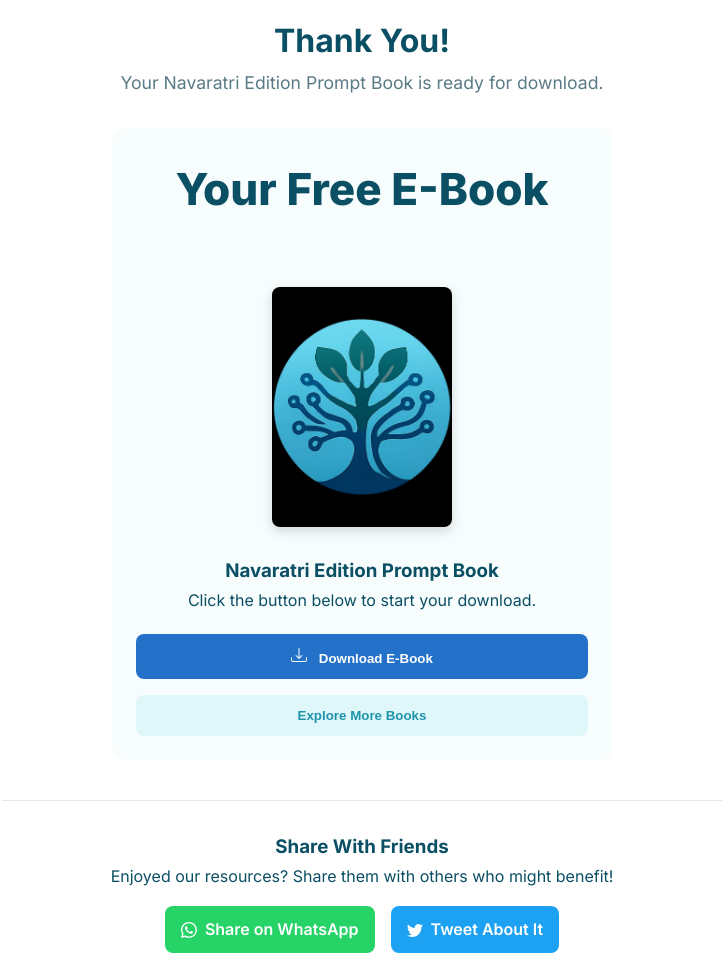
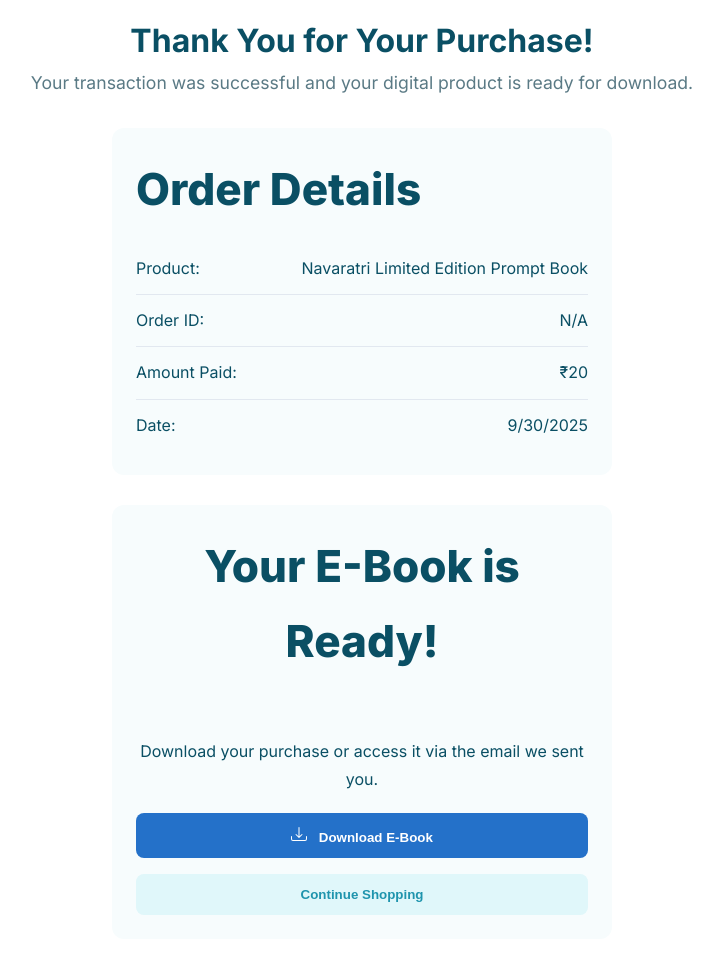
Before and after one commit to Shauryap001/kalpvruksh-2nd, a plain HTML site: page thankyou.html in a window 1280 px wide. Shown: the part 240-1196 px from the top of the page, without its empty margins (278-1001 px from the left). Drawn offline with Linux system fonts and the light colour scheme.

Commit message:
Update thankyou.html

```diff
--- a/thankyou.html
+++ b/thankyou.html
@@ -3,7 +3,7 @@
 <head>
     <meta charset="UTF-8" />
     <meta name="viewport" content="width=device-width, initial-scale=1.0, maximum-scale=1.0, user-scalable=no" />
-    <title>Thank You for Downloading | Kalpvruksh AI</title>
+    <title>Thank You for Your Purchase | Kalpvruksh AI</title>
     <link rel="stylesheet" href="style.css" />
     <link rel="preconnect" href="https://fonts.googleapis.com" />
     <link rel="preconnect" href="https://fonts.gstatic.com" crossorigin />
@@ -114,6 +114,34 @@
             margin-right: 8px;
         }
 
+        /* Order details styling */
+        .order-details {
+            margin: 30px auto;
+            max-width: 500px;
+            background-color: #f7fcfd;
+            padding: 24px;
+            border-radius: 12px;
+            text-align: left;
+        }
+
+        .order-detail-item {
+            display: flex;
+            justify-content: space-between;
+            padding: 12px 0;
+            border-bottom: 1px solid var(--border-color);
+        }
+
+        .order-detail-item:last-child {
+            border-bottom: none;
+        }
+
+        /* Support section styling */
+        .support-section {
+            margin-top: 50px;
+            padding-top: 30px;
+            border-top: 1px solid var(--border-color);
+        }
+
         @media (max-width: 600px) {
             .thank-you-container {
                 padding: 30px 20px;
@@ -182,16 +210,35 @@
     <main>
         <div class="container thank-you-container">
             <div class="success-icon">✓</div>
-            <h1>Thank You!</h1>
+            <h1>Thank You for Your Purchase!</h1>
             <p style="font-size: 1.1rem; color: var(--secondary-color); margin-bottom: 24px;">
-                Your Navaratri Edition Prompt Book is ready for download.
+                Your transaction was successful and your digital product is ready for download.
             </p>
 
+            <!-- Add order details section from the new code -->
+            <div class="order-details">
+                <h2 style="margin-bottom: 16px;">Order Details</h2>
+                <div class="order-detail-item">
+                    <span>Product:</span>
+                    <span id="purchased-product-name">Book Name</span>
+                </div>
+                <div class="order-detail-item">
+                    <span>Order ID:</span>
+                    <span id="order-id">ORD12345</span>
+                </div>
+                <div class="order-detail-item">
+                    <span>Amount Paid:</span>
+                    <span id="amount-paid">₹XX</span>
+                </div>
+                <div class="order-detail-item">
+                    <span>Date:</span>
+                    <span id="purchase-date">XX-XX-XXXX</span>
+                </div>
+            </div>
+
             <div class="download-section">
-                <h2>Your Free E-Book</h2>
-                <img src="WhatsApp Image 2025-08-20 at 18.09.23_47dfe0a0.jpg" alt="Navaratri Edition Prompt Book Cover" class="book-image">
-                <h3>Navaratri Edition Prompt Book</h3>
-                <p style="margin-bottom: 20px;">Click the button below to start your download.</p>
+                <h2>Your E-Book is Ready!</h2>
+                <p style="margin-bottom: 20px;">Download your purchase or access it via the email we sent you.</p>
 
                 <div class="download-buttons">
                     <button class="cta-button primary" id="download-book-btn">
@@ -202,10 +249,11 @@
                         Download E-Book
                     </button>
                     <button class="cta-button secondary" onclick="window.location.href='ebook-store.html'">
-                        Explore More Books
+                        Continue Shopping
                     </button>
                 </div>
 
+                <!-- Keep the download progress element -->
                 <div class="download-progress" id="download-progress">
                     <p>Downloading... <span id="progress-percent">0%</span></p>
                     <div class="progress-bar">
@@ -214,6 +262,16 @@
                 </div>
             </div>
 
+            <!-- Add support section from the new code -->
+            <div class="support-section">
+                <h3 style="margin-bottom: 12px;">Need Help?</h3>
+                <p>
+                    If you have any questions about your purchase or need assistance,
+                    please <a href="#" style="color: var(--primary-button-bg);">contact our support team</a>.
+                </p>
+            </div>
+
+            <!-- Keep the share section from the existing code -->
             <div class="share-section">
                 <h3>Share With Friends</h3>
                 <p>Enjoyed our resources? Share them with others who might benefit!</p>
@@ -281,7 +339,49 @@
 
     <script>
         document.addEventListener('DOMContentLoaded', function() {
-            // Setup download button to download the specific PDF file
+            // Get URL parameters
+            const urlParams = new URLSearchParams(window.location.search);
+            const orderId = urlParams.get('order_id');
+            const bookId = urlParams.get('book_id');
+
+            // Get purchase info from localStorage
+            const purchaseInfo = JSON.parse(localStorage.getItem('purchasedBook')) || {};
+
+            // Book data - would come from server in a real app
+            const books = [
+                {
+                    id: 1,
+                    title: "Navaratri Limited Edition Prompt Book",
+                    price: 20,
+                    pdfPath: "Navaratri-Limited-Edition-prompt-book_compressed.pdf" // Fixed spacing issue
+                },
+                {
+                    id: 2,
+                    title: "AI for Indian Businesses",
+                    price: 299,
+                    pdfPath: "AI-for-Indian-Businesses.pdf"
+                },
+                {
+                    id: 3,
+                    title: "Sales Automation Playbook",
+                    price: 249,
+                    pdfPath: "Sales-Automation-Playbook.pdf"
+                }
+            ];
+
+            // Find the purchased book
+            const purchasedBook = books.find(book => book.id == bookId) || books[0];
+
+            // Update page with order details
+            document.getElementById('purchased-product-name').textContent = purchasedBook.title;
+            document.getElementById('order-id').textContent = orderId || 'N/A';
+            document.getElementById('amount-paid').textContent = `₹${purchasedBook.price}`;
+
+            // Set current date
+            const now = new Date();
+            document.getElementById('purchase-date').textContent = now.toLocaleDateString();
+
+            // Set up download button - Fixed to always download the specific file
             document.getElementById('download-book-btn').addEventListener('click', function() {
                 // Show download progress
                 const progressElement = document.getElementById('download-progress');
@@ -301,7 +401,40 @@
                         clearInterval(interval);
 
                         // After "download completes", trigger actual download
-                        downloadPDF();
+                        // Always use the exact filename with the space preserved
+                        const pdfToDownload = "Navaratri-Limited-Edition-prompt-book_compressed .pdf";
+
+                        console.log("Downloading PDF:", pdfToDownload);
+
+                        // Try to download the file with direct approach
+                        try {
+                            // Create a download link with the exact filename
+                            const link = document.createElement('a');
+                            link.href = pdfToDownload;
+                            link.download = pdfToDownload;
+                            link.target = "_blank";
+
+                            // Make the link invisible
+                            link.style.display = 'none';
+
+                            // Add link to the document, click it, then remove it
+                            document.body.appendChild(link);
+                            link.click();
+
+                            // Log success message
+                            console.log("Download initiated for:", pdfToDownload);
+
+                            // Remove link after a delay
+                            setTimeout(() => {
+                                document.body.removeChild(link);
+                            }, 100);
+
+                        } catch (error) {
+                            console.error("Error downloading PDF:", error);
+
+                            // Fallback method - open in new window
+                            window.open(pdfToDownload, "_blank");
+                        }
 
                         // Update button text
                         document.getElementById('download-book-btn').innerHTML = `
@@ -324,21 +457,7 @@
                 }, 100);
             });
 
-            // Function to download the PDF
-            function downloadPDF() {
-                // Create an anchor element and set the href attribute to the PDF file
-                const link = document.createElement('a');
-                link.href = "navarati-Image- prompt book (1).pdf"; // This is the exact filename requested
-                link.download = "navarati-Image- prompt book (1).pdf"; // Use the same name for the downloaded file
-                link.target = "_blank"; // Open in a new tab
-
-                // Append the link to the document body, click it, and remove it
-                document.body.appendChild(link);
-                link.click();
-                document.body.removeChild(link);
-            }
-
-            // Mobile navigation setup
+            // Mobile navigation setup - keep existing code
             const mobileToggle = document.querySelector('.mobile-nav-toggle');
             const navLinks = document.querySelector('.nav-links');
             const navOverlay = document.querySelector('.nav-overlay');
@@ -365,5 +484,8 @@
             }
         });
     </script>
+
+    <!-- Add the download handler script -->
+    <script src="Script/download-handler.js"></script>
 </body>
 </html>
```
